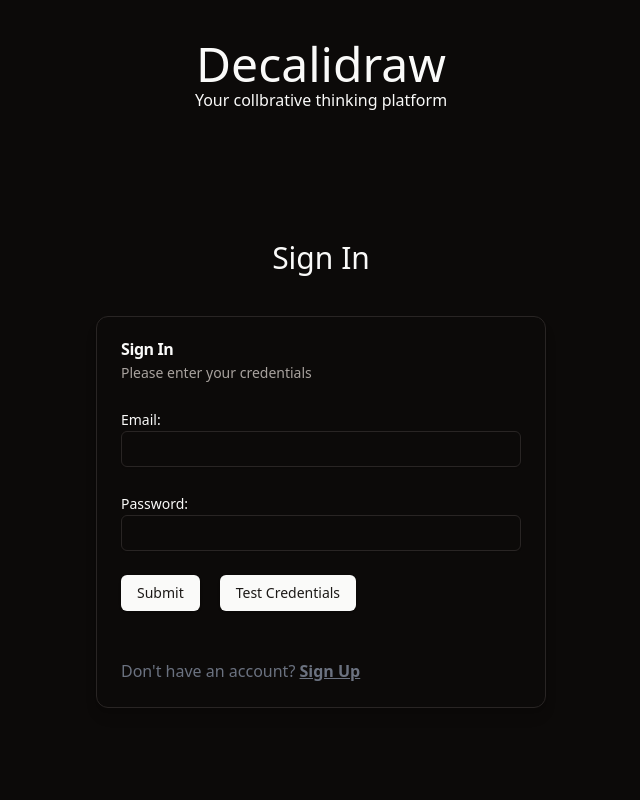
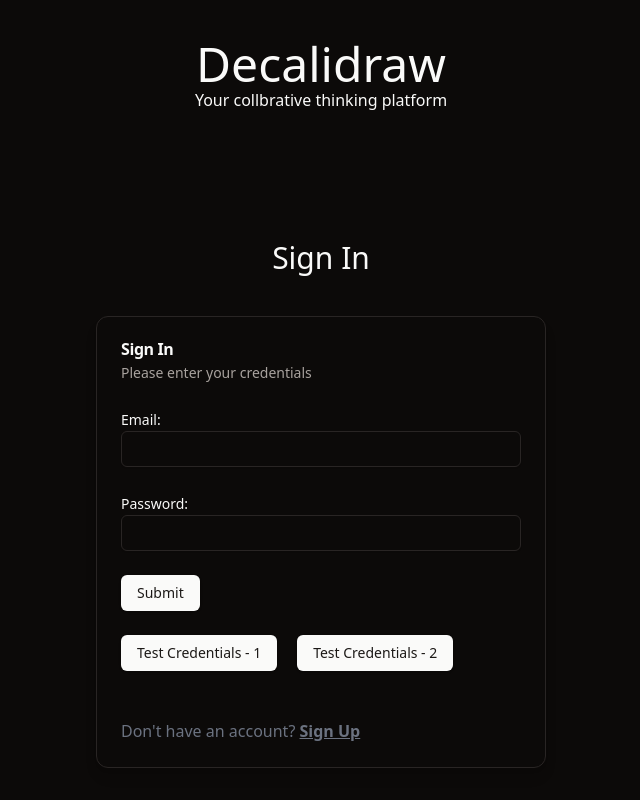
Before and after one commit to durgeshbg/dexcalidraw, a Next.js app in the folder apps/web/: page /signin in a window 1280 px wide. Shown: the whole page, without its empty margins (319-959 px from the left). Built offline with nearby package versions, Linux system fonts and the light colour scheme.

Commit message:
feat: test creadentials

```diff
--- a/apps/web/app/(auth)/signin/page.tsx
+++ b/apps/web/app/(auth)/signin/page.tsx
@@ -79,8 +79,10 @@ export default function SignIn() {
               />
             </Label>
           </CardContent>
+          <CardContent>
+            <Button type='submit'>Submit</Button>
+          </CardContent>
           <CardContent className='flex gap-5'>
-            <Button type='submit'>Submit</Button>
             <Button
               onClick={() => {
                 setEmail('samran.vos@gmail.com');
@@ -88,7 +90,16 @@ export default function SignIn() {
               }}
               type='button'
             >
-              Test Credentials
+              Test Credentials - 1
+            </Button>
+            <Button
+              onClick={() => {
+                setEmail('jesus.fuchs909@gmail.com');
+                setPassword('123456789');
+              }}
+              type='button'
+            >
+              Test Credentials - 2
             </Button>
           </CardContent>
           <br />
```
